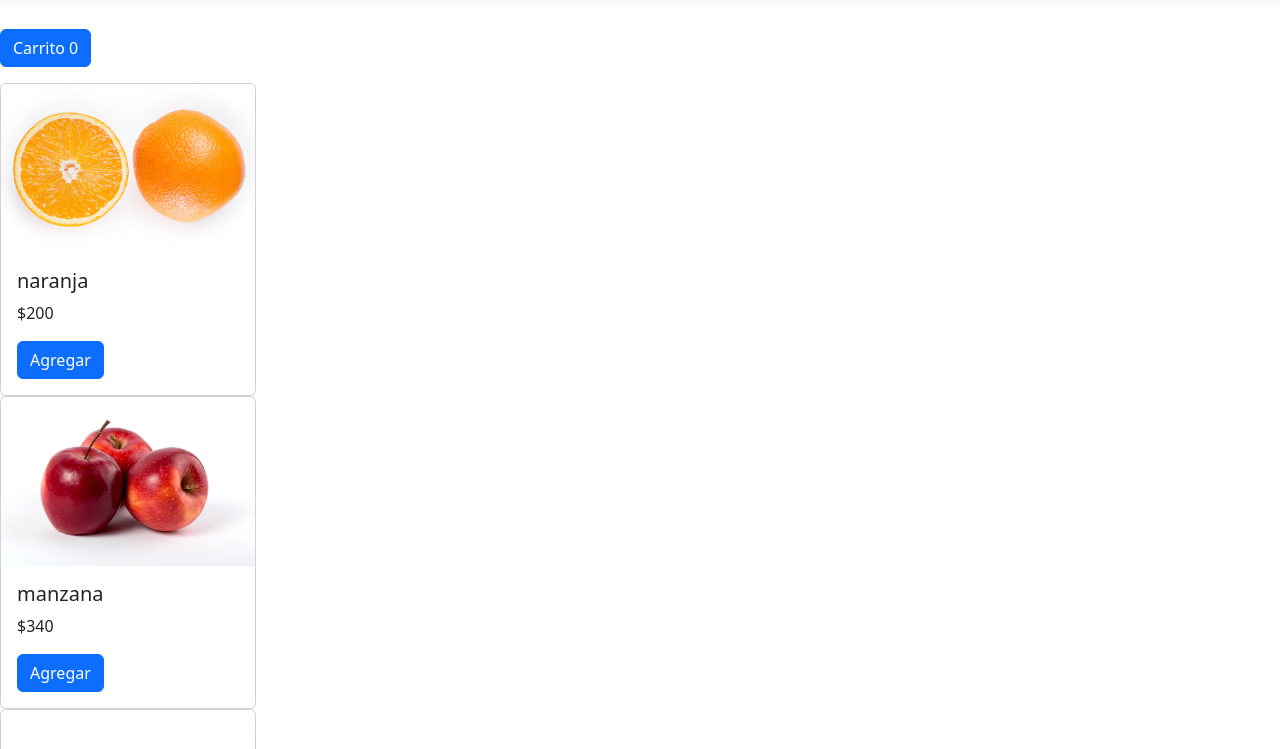
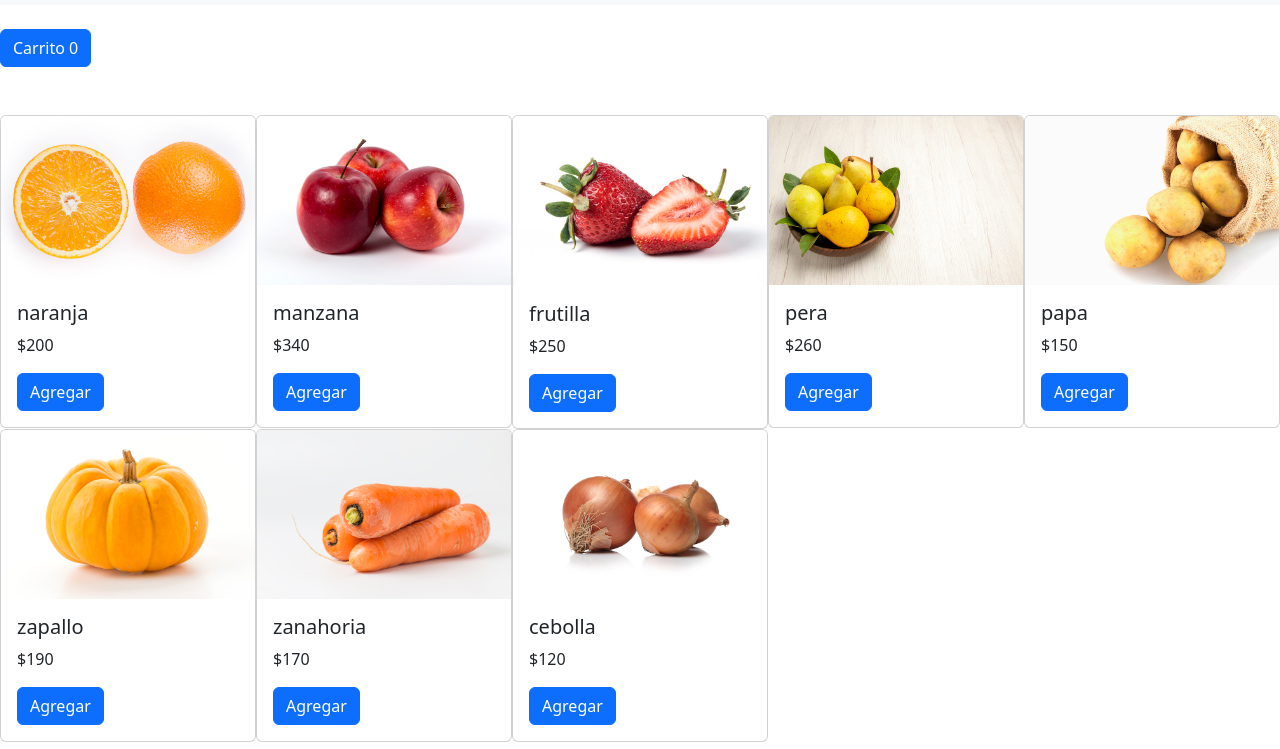
Before and after one commit to martinemoyano/varduleria.V3-main, a plain HTML site: page index.html in a window 1280 px wide. Shown: the part 51-800 px from the top of the page. Drawn offline with nearby package versions, Linux system fonts and the light colour scheme; some packages are replaced by stand-ins of ours; no server answers; a script that the page names is missing.

Commit message:
alineacion solucionada

```diff
--- a/css/style.css
+++ b/css/style.css
@@ -1,14 +1,13 @@
-
-
 .contenedor{
     display: flex;
     flex-wrap: wrap;
-    justify-content: center;
     margin-top: 2rem;
-    margin-bottom: 2rem;
-    margin-left: 2px;
 }
 
+.contenedorProd{
+    display: flex;
+    flex-wrap: wrap;
+}
 
 .form{
     width: 400px;
--- a/index.html
+++ b/index.html
@@ -7,6 +7,7 @@
   <meta name="viewport" content="width=device-width, initial-scale=1.0">
   <link href="https://cdn.jsdelivr.net/npm/bootstrap@5.2.0/dist/css/bootstrap.min.css" rel="stylesheet"
     integrity="sha384-gH2yIJqKdNHPEq0n4Mqa/HGKIhSkIHeL5AyhkYV8i59U5AR6csBvApHHNl/vI1Bx" crossorigin="anonymous">
+    <link rel="stylesheet" href="./css/style.css">
     <script src="http://cdn.jsdelivr.net/npm/sweetalert2@11"></script>
   <title>Verduleria</title>
 </head>
@@ -18,7 +19,7 @@
     <nav class="navbar navbar-expand-lg bg-light">
       <div class="container-fluid">
         <a class="navbar-brand" href="./index.html">VERDULERIA</a>
-        <img src="/img/icons8-fruit-16.png" alt="">
+        <img src="/img/icons8-fruit-16.png" class="logo" alt="">
         <button class="navbar-toggler" type="button" data-bs-toggle="collapse" data-bs-target="#navbarSupportedContent" aria-controls="navbarSupportedContent" aria-expanded="false" aria-label="Toggle navigation">
           <span class="navbar-toggler-icon"></span>
         </button>
@@ -50,7 +51,7 @@
   </header>
 
   <main class="contenedor">
-    <div id="contenedor-productos">
+    <div class="contenedorProd" id="contenedor-productos">
     <!-- <div class="producto"> -->
       <!-- <div class="card" style="width: 16rem;">
                 <img src="..." class="card-img-top" alt="...">
```
Also changed, not shown: usuario.html (+1 -1 lines).
